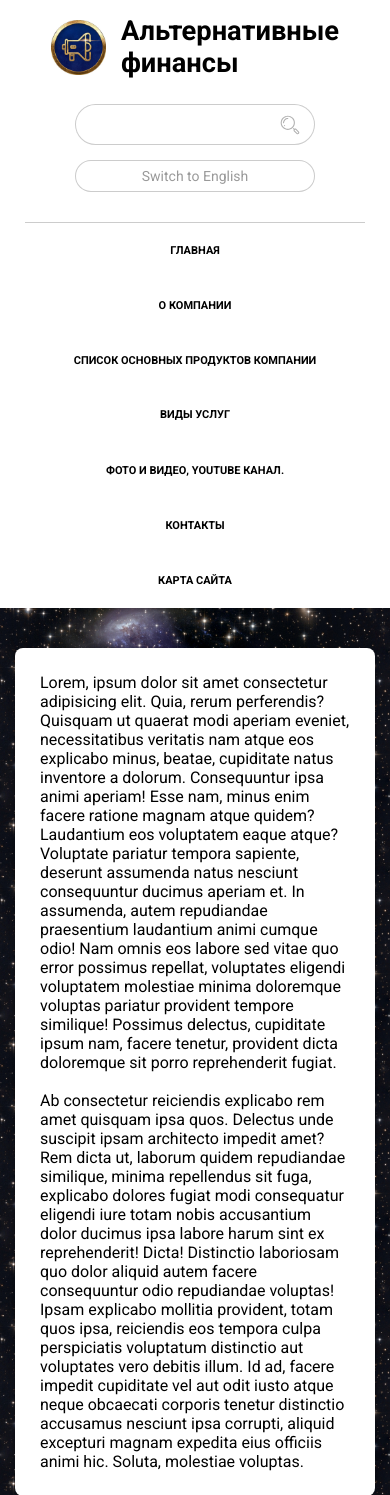
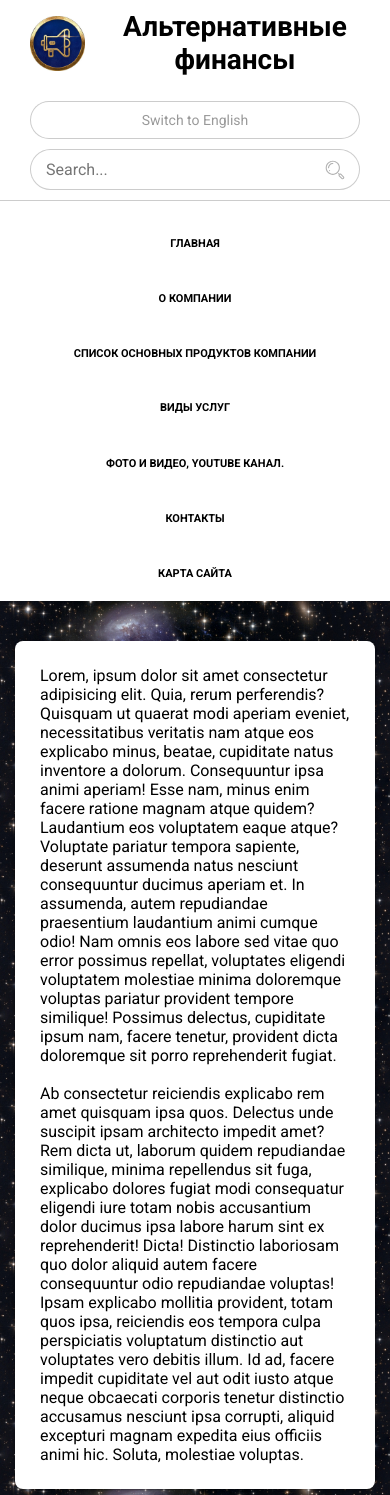
Before and after one commit to mrreads/alt-finance, a PHP site: page /index.php in a window 390 px wide. Shown: the top 1495 px of the page. Run offline with PHP 8.4, Linux system fonts and the light colour scheme.

Commit message:
Новая шапка, убрал стрелки в слайдере на главной

```diff
--- a/header.php
+++ b/header.php
@@ -32,26 +32,25 @@
 <body>
     <!-- HEADER -->
     <header class="header">
-        <div class="container">
             <div class="header_info">
-                <img src="./resources/img/logo.jpg" alt="Логотип компании." class="h-i_logo">
-                <h1 class="h-i_heading">Альтернативные <br> финансы</h1>
+                <a href="/index.php" class="header_info_src">
+                    <img src="./resources/img/logo.jpg" alt="Логотип компании." class="h-i_logo">
+                    <h1 class="h-i_heading">Альтернативные финансы</h1>
+                </a>
             </div>
             <div class="header_act">
+                <button class="f-a_language">Switch to English</button>
                 <form action="" class="f-a_search-f">
-                    <input type="search" name="search">
+                    <input type="search" name="search" placeholder="Search...">
                     <input type="submit" value="">
                 </form>
-                <button class="f-a_language">Switch to English</button>
             </div>
-        </div>
     </header>
     <!-- END HEADER -->
-
     <!-- NAV -->
     <nav class="menu">
+    <hr>
         <div class="container">
-            <hr>
             <ul>
                 <li><a href="index.php">Главная</a></li>
                 <li><a href="/about.php">О компании</a></li>
--- a/resources/css/header.css
+++ b/resources/css/header.css
@@ -1,9 +1,14 @@
 .header
 {
 	background-color: rgba(255, 255, 255, 1);
+	padding: 10px 30px;
+	display: flex;
+	flex-flow: row wrap;
+	justify-content: space-between;
+	align-items: center;
 }
 
-.header .container
+/* .header .container
 {
 	display: flex;
 	align-items: center;
@@ -11,39 +16,54 @@
 	justify-content: space-between;
 
 	padding: 15px 50px;
-}
+} */
 
 .header .header_info
 {
+	/* display: flex;
+	align-items: center;
+	flex-flow: row nowrap; */
+}
+
+.header .header_info_src {
 	display: flex;
 	align-items: center;
 	flex-flow: row nowrap;
+	color: #000;
 }
 
-.header .header_info > .h-i_heading
+.header .header_info  .header_info_src > .h-i_heading
 {
 	font-size: 28px;
+	text-align: center;
 }
-.header .header_info > .h-i_logo
+
+.header .header_info .header_info_src > .h-i_logo
 {
 	max-height: 55px;
 	margin-right: 25px;
 }
 
+.header_act
+{
+	display: flex;
+	flex-flow: row wrap;
+	justify-content: flex-start;
+	align-items: center;
+}
+
 .header_act > .f-a_search-f
 {
-	position: relative;
-
 	display: flex;
 	flex-flow: row nowrap;
+	position: relative;
 }
 
 .header_act > .f-a_search-f > input[type=search]
 {
 	padding: 10px 40px 10px 15px;
-
 	transition: 0.3s all;
-
+	width: 100%;
 	color: rgba(0,0,0,0.4);
 	border: 1px solid rgba(0,0,0,0.2);
 	border-radius: 500rem;
@@ -83,10 +103,12 @@
 {
 	font-size: 14px;
 	font-weight: 500;
+	text-align: center;
 
-	width: 100%;
-	margin-top: 15px;
-	padding: 7px 25px;
+	/* width: 100%; */
+	/* margin-top: 15px; */
+	padding: 10px 15px;
+	margin-right: 15px;
 
 	cursor: pointer;
 	transition: 0.3s all;
@@ -104,6 +126,19 @@
 	background-color: rgba(0,0,0,0.9);
 }
 
+@media screen and (max-width: 900px)
+{
+	.header
+	{
+		flex-flow: column nowrap;
+	}
+
+	.header .header_info
+	{
+		margin-bottom: 25px;
+	}
+}
+
 @media screen and (max-width: 800px)
 {
 	.header .container
@@ -112,10 +147,7 @@
 		flex-flow: column nowrap;
 		justify-content: center;
 	}
-	.header .header_info
-	{
-		margin-bottom: 25px;
-	}
+
 }
 
 @media screen and (max-width: 550px)
@@ -129,3 +161,25 @@
 		font-size: 7vw;
 	}
 }
+
+
+@media screen and (max-width: 466px)
+{
+
+	/* .h-i_heading
+	{
+		text-align: center;
+	} */
+
+	.header_act > .f-a_language
+	{
+		width: 100%;
+		margin-right: 0;
+	}
+
+	.f-a_search-f, f-a_search-f > input[type=search]
+	{
+		width: 100%;
+		margin-top: 10px;
+	}
+}
--- a/resources/css/navigation.css
+++ b/resources/css/navigation.css
@@ -1,11 +1,12 @@
 .menu
 {
 	background-color: rgba(255, 255, 255, 1);
+	margin: 0px 0;
 }
 
 .menu .container
 {
-	padding: 15px 50px 0 50px;
+	padding: 0px 50px 0 50px;
 }
 
 .menu .container > ul
--- a/resources/js/swiper-main.js
+++ b/resources/js/swiper-main.js
@@ -12,11 +12,6 @@ var swiper = new Swiper('.swiper-container',
     shadowScale: 0.94,
   },
 
-  pagination:
-  {
-    el: '.swiper-pagination',
-  },
-
   autoplay:
   {
     delay: 2000,
```
